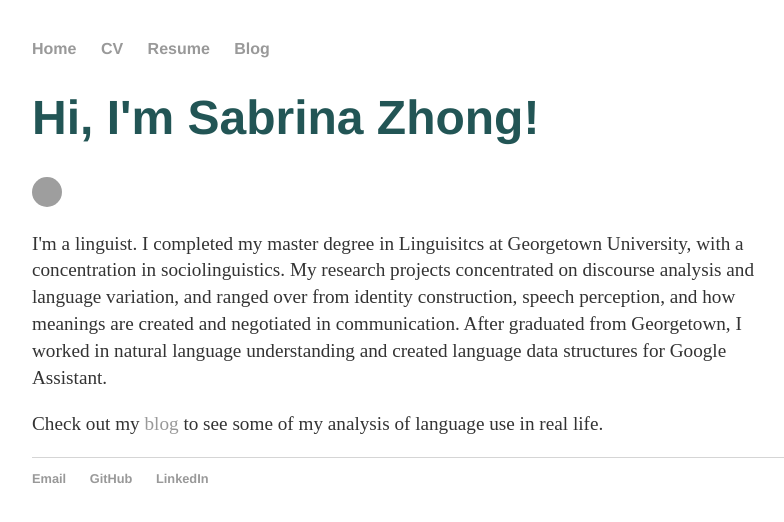
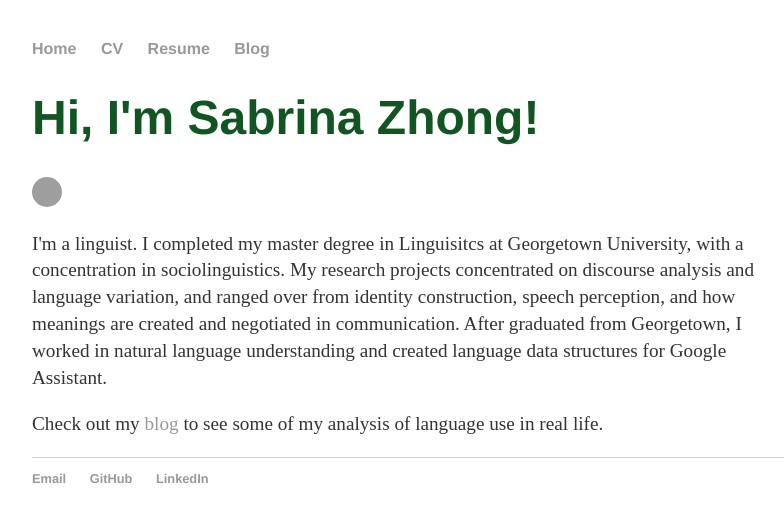
Before and after one commit to sabrinazhong/sabrinazhong.github.io, a Jekyll site: the page built from index.html, in a window 1280 px wide. Shown: the top 522 px of the page, without its empty margins (224-1008 px from the left). Built offline with Jekyll 4.4.1, drawn with Linux system fonts in a browser that asks for light colours; grey boxes are pictures that could not be loaded.

Commit message:
Update main.css

```diff
--- a/css/main.css
+++ b/css/main.css
@@ -22,7 +22,7 @@ a:hover {
 h1 {
     font-size: 3em;
     font-family:'Helvetica', 'Arial', 'Sans-Serif';
-    color: #255;
+    color: #152;
 }
 p {
     font-size: 1.2em;
```
